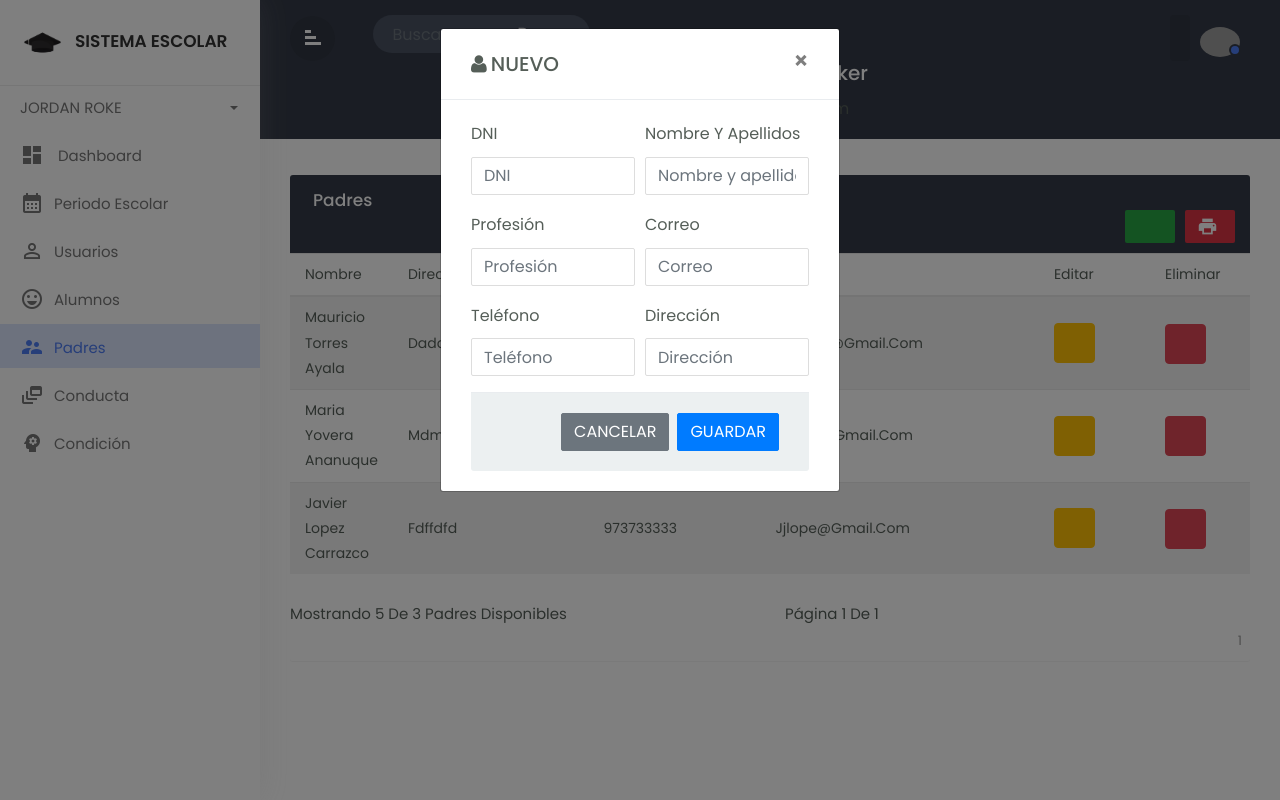
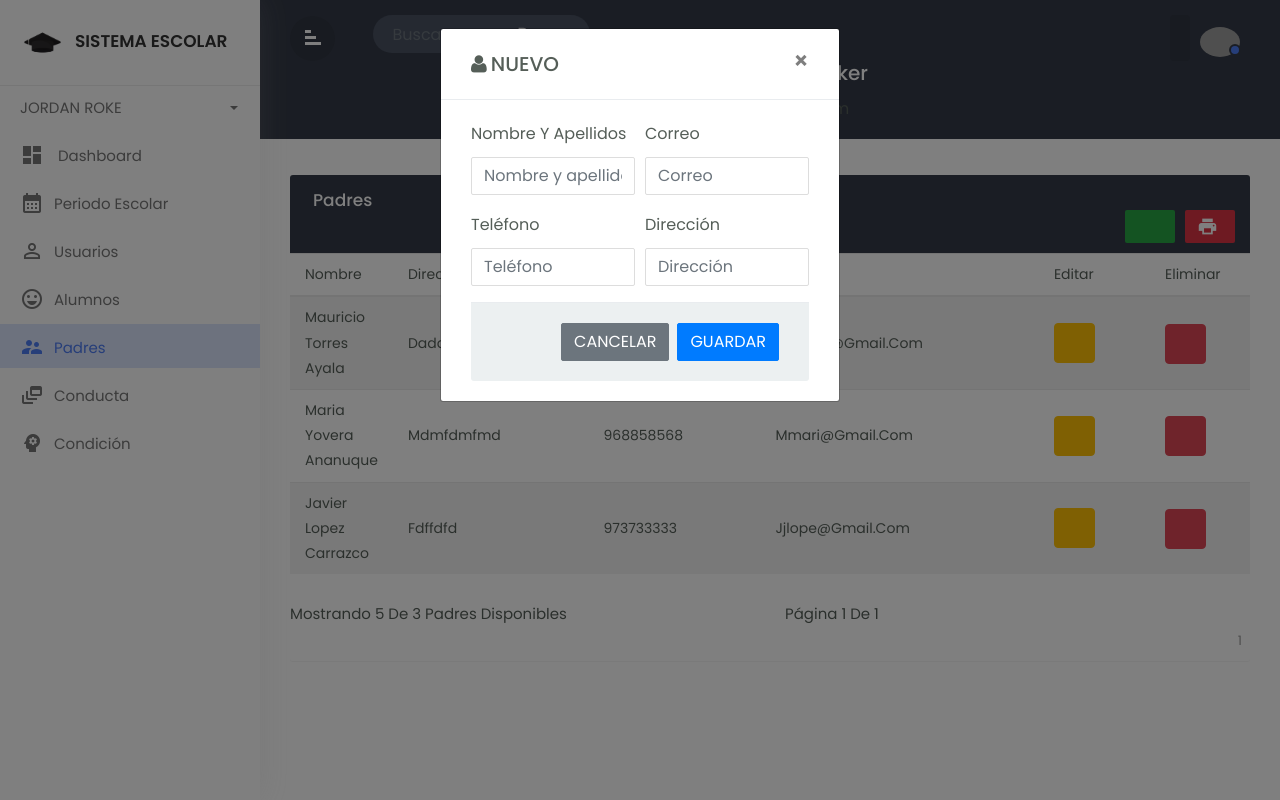
Before and after one commit to Geni2002/Sistema_Escolar, a PHP site: page /Sistema_Escolar/Views/fathers/mostrar in a window 1280 px wide, after a click that opens the changed part. Run offline with PHP 8.4, Linux system fonts and the light colour scheme; a user stored in the database is signed in; data comes from the database, SQL or seed files in the repository; some libraries are stand-ins or nearby versions; grey boxes are pictures that could not be loaded.

Commit message:
se modificaron datos

```diff
--- a/Views/fathers/mostrar.php
+++ b/Views/fathers/mostrar.php
@@ -352,30 +352,15 @@ $obj = $stmt->fetchObject();
     <input value="<?php echo $obj->idfa;?>" name="idfa" type="hidden">
   <div class="form-row">
     <div class="form-group col-md-6">
-      <label for="nombres">DNI</label>
-      <input value="<?php echo $obj->dnifa;?>" maxlength="8"  onKeypress="if (event.keyCode < 45 || event.keyCode > 57) event.returnValue = false;" name="dnifa" type="text" class="form-control"  placeholder="DNI">
-    </div>
-    <div class="form-group col-md-6">
     <label for="edad">Nombre y apellidos</label>
       <input value="<?php echo $obj->nomfa;?>" name="nomfa" type="text" placeholder="Nombre y apellidos" class="form-control">
     </div>
-  </div>
-
-
-  <div class="form-row">
-    <div class="form-group col-md-6">
-      <label for="nombres">Profesión</label>
-      <input value="<?php echo $obj->profefa;?>" name="profefa" type="text" class="form-control" placeholder="Profesión">
-    </div>
-
     <div class="form-group col-md-6">
     <label for="nombres">Correo</label>
       <input value="<?php echo $obj->correo;?>" name="correo" type="email" class="form-control" placeholder="Correo">
     </div>
-  </div>
 
 
-    <div class="form-row">
      <div class="form-group col-md-6">
      <label for="nombres">Teléfono</label>
       <input value="<?php echo $obj->telefa;?>" name="telefa" maxlength="15"  onKeypress="if (event.keyCode < 45 || event.keyCode > 57) event.returnValue = false;" type="text" class="form-control" placeholder="Teléfono móvil">
@@ -386,7 +371,6 @@ $obj = $stmt->fetchObject();
       <input value="<?php echo $obj->direc;?>" name="direc" type="text" class="form-control" placeholder="Dirección">
     </div>
     </div>
-
 
         <div class="form-group">
           <button name="actualizar" type="submit" class="btn btn-primary  btn-block">Actualizar Registro</button>
@@ -412,18 +396,18 @@ $obj = $stmt->fetchObject();
                         <div class="form-row">
                             <div class="col-sm-6">
                                 <div class="form-group">
-                                    <label for="modal_contact_firstname">DNI</label>
+                                <label for="modal_contact_lastname">Nombre y apellidos</label>
                                     <div class="input-group">
-
-                                        <input type="text"  name="txtdni" maxlength="8" onKeypress="if (event.keyCode < 45 || event.keyCode > 57) event.returnValue = false;" required class="form-control" placeholder="DNI" />
+                                        <input type="text"  name="txtnom" placeholder="Nombre y apellidos" required class="form-control"/>
                                     </div>
                                 </div>
                             </div>
                             <div class="col-sm-6">
                                 <div class="form-group">
-                                    <label for="modal_contact_lastname">Nombre y apellidos</label>
+                                <label for="modal_contact_firstname">Correo</label>
                                     <div class="input-group">
-                                        <input type="text"  name="txtnom" placeholder="Nombre y apellidos" required class="form-control"/>
+                                        <input type="email"  name="txtcor" required class="form-control" placeholder="Correo" />
+
                                     </div>
                                 </div>
                             </div>
@@ -433,30 +417,10 @@ $obj = $stmt->fetchObject();
                         <div class="form-row">
                             <div class="col-sm-6">
                                 <div class="form-group">
-                                    <label for="modal_contact_firstname">Profesión</label>
-                                    <div class="input-group">
-
-                                        <input type="text"  name="txtpro" required class="form-control" placeholder="Profesión" />
-                                    </div>
-                                </div>
-                            </div>
-
-                            <div class="col-sm-6">
-                                <div class="form-group">
-                                    <label for="modal_contact_firstname">Correo</label>
-                                    <div class="input-group">
-                                        <input type="email"  name="txtcor" required class="form-control" placeholder="Correo" />
-                                    </div>
-                                </div>
-                            </div>
-                        </div>
-
-                         <div class="form-row">
-                            <div class="col-sm-6">
-                                <div class="form-group">
                                 <label for="modal_contact_firstname">Teléfono</label>
                                     <div class="input-group">
                                         <input type="text" name="txttel" maxlength="15" onKeypress="if (event.keyCode < 45 || event.keyCode > 57) event.returnValue = false;" placeholder="Teléfono" required class="form-control"/>
+
                                     </div>
                                 </div>
                             </div>
@@ -470,6 +434,8 @@ $obj = $stmt->fetchObject();
                                 </div>
                             </div>
                         </div>
+
+
 
 
 
@@ -523,7 +489,7 @@ $obj = $stmt->fetchObject();
   //$userjob = $_POST['user_job'];// user email
 
 
-    $dnifa=$_POST['txtdni'];
+
     $nomfa=$_POST['txtnom'];
     $profefa=$_POST['txtpro'];
     $correo=$_POST['txtcor'];
@@ -534,10 +500,7 @@ $obj = $stmt->fetchObject();
 
 
 
-  if(empty($dnifa)){
-   $errMSG = "Please enter your dni.";
-  }
-  else if(empty($nomfa)){
+ if(empty($nomfa)){
    $errMSG = "Please Enter your name.";
   }
   else if(empty($profefa)){
@@ -559,8 +522,7 @@ $obj = $stmt->fetchObject();
   // if no error occured, continue ....
   if(!isset($errMSG))
   {
-   $stmt = $connect->prepare("INSERT INTO fathers(dnifa, nomfa, profefa, correo, telefa,direc,state) VALUES(:dnifa, :nomfa,:profefa,:correo,:telefa,:direc, '1')");
-   $stmt->bindParam(':dnifa',$dnifa);
+   $stmt = $connect->prepare("INSERT INTO fathers( nomfa, profefa, correo, telefa,direc,state) VALUES(:nomfa,:profefa,:correo,:telefa,:direc, '1')");
    $stmt->bindParam(':nomfa',$nomfa);
    $stmt->bindParam(':profefa',$profefa);
    $stmt->bindParam(':correo',$correo);
@@ -630,7 +592,6 @@ print_r($sql->errorInfo());
 if(isset($_POST['actualizar'])){
 ///////////// Informacion enviada por el formulario /////////////
 $idfa=trim($_POST['idfa']);
-$dnifa=trim($_POST['dnifa']);
 $nomfa=trim($_POST['nomfa']);
 $profefa=trim($_POST['profefa']);
 $correo=trim($_POST['correo']);
@@ -640,9 +601,8 @@ $direc=trim($_POST['direc']);
 
 ////////////// Actualizar la tabla /////////
 $consulta = "UPDATE fathers
-SET `dnifa`= :dnifa, `nomfa` = :nomfa, `profefa` = :profefa, `correo` = :correo, `telefa` = :telefa, `direc` = :direc,  WHERE `idfa` = :idfa";
+SET  `nomfa` = :nomfa, `profefa` = :profefa, `correo` = :correo, `telefa` = :telefa, `direc` = :direc,  WHERE `idfa` = :idfa";
 $sql = $connect->prepare($consulta);
-$sql->bindParam(':dnifa',$dnifa,PDO::PARAM_STR, 25);
 $sql->bindParam(':nomfa',$nomfa,PDO::PARAM_STR, 25);
 $sql->bindParam(':profefa',$profefa,PDO::PARAM_STR,25);
 $sql->bindParam(':correo',$correo,PDO::PARAM_STR,25);
```
Also changed, not shown: Views/students/mostrar.php (+6 -29 lines). Lines whose indentation alone changed are shown as unchanged.
